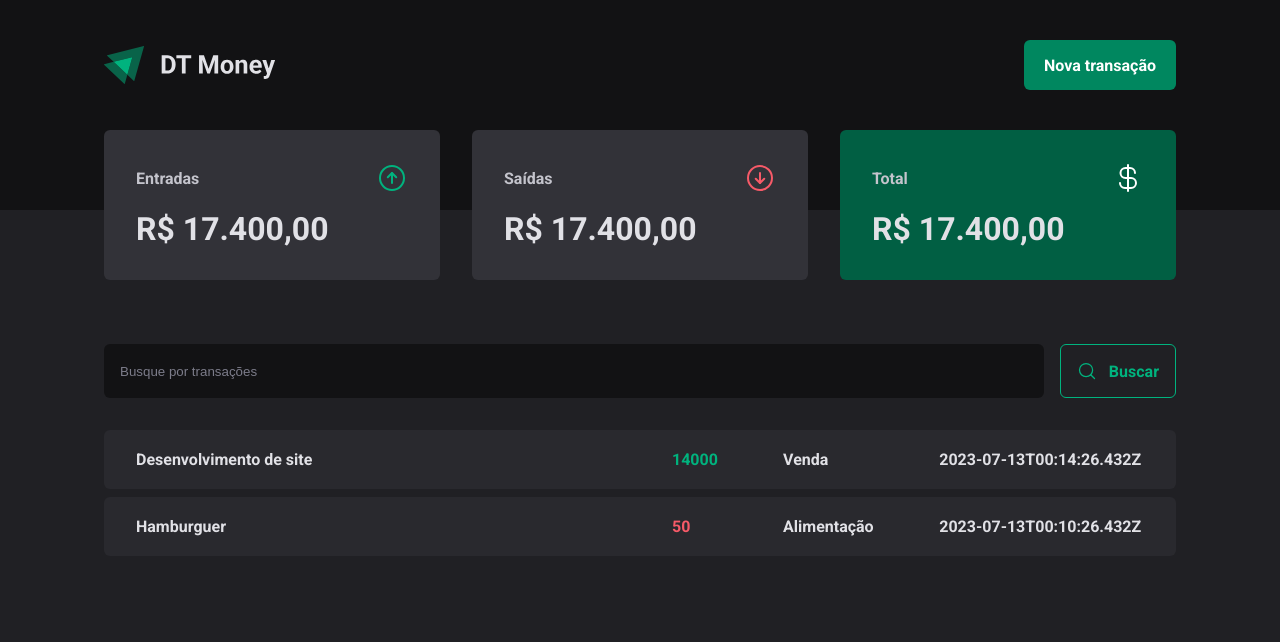
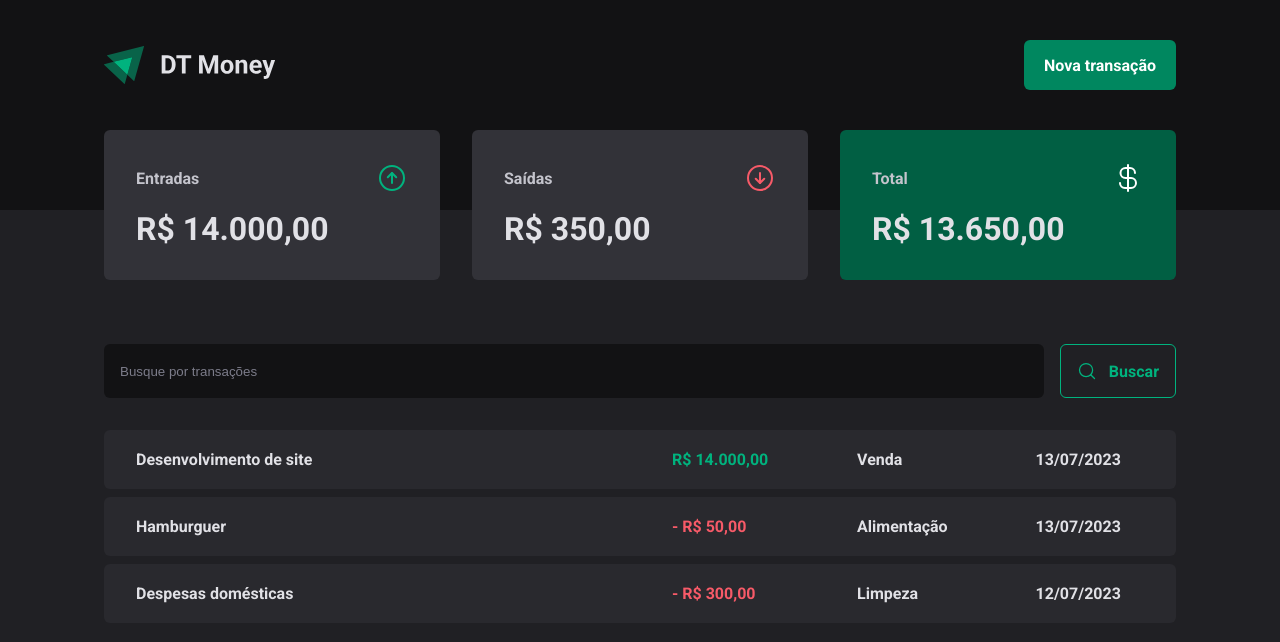
Before and after one commit to ViniciusOshima/DT-Money, a React (Vite) app: page / in a window 1280 px wide. Shown: the top 642 px of the page. Built offline with nearby package versions, Linux system fonts and the light colour scheme; data requests are answered from the project's data file.

Commit message:
FEAT introduzindo contexto na aplicação e separando o modal dos componentes, compartilhando suas informações também para o summary; calculos do summary realizados com Reduce, formatação dos valores impressos e criação de um hook próprio para calculos do summary

```diff
--- a/server.json
+++ b/server.json
@@ -15,6 +15,14 @@
       "category": "Alimentação",
       "price": 50,
       "createdAt": "2023-07-13T00:10:26.432Z"
+    },
+    {
+      "id": 3,
+      "description": "Despesas domésticas",
+      "type": "outcome",
+      "category": "Limpeza",
+      "price": 300,
+      "createdAt": "2023-07-12T00:10:26.432Z"
     }
   ]
 }
--- a/src/App.tsx
+++ b/src/App.tsx
@@ -2,13 +2,16 @@
 import { GlobalStyle } from './styles/global'
 import { defaultTheme } from './styles/themes/default'
 import { Transactions } from './pages/Transactions'
+import { TransactionsProvider } from './contexts/TransactionsContext'
 
 export function App() {
   return (
     <ThemeProvider theme={defaultTheme}>
       <GlobalStyle />
 
-      <Transactions />
+      <TransactionsProvider>
+        <Transactions />
+      </TransactionsProvider>
     </ThemeProvider>
   )
 }
--- a/src/components/Summary/index.tsx
+++ b/src/components/Summary/index.tsx
@@ -1,7 +1,11 @@
 import { ArrowCircleDown, ArrowCircleUp, CurrencyDollar } from 'phosphor-react'
 import { SummaryCard, SummaryContainer } from './styles'
+import { priceFormatter } from '../../utils/formatter'
+import { useSummary } from '../../hooks/useSumary'
 
 export function Summary() {
+  const summary = useSummary()
+
   return (
     <SummaryContainer>
       <SummaryCard>
@@ -10,7 +14,7 @@
           <ArrowCircleUp size={32} color="#00b37e" />
         </header>
 
-        <strong>R$ 17.400,00</strong>
+        <strong>{priceFormatter.format(summary.income)}</strong>
       </SummaryCard>
 
       <SummaryCard>
@@ -19,7 +23,7 @@
           <ArrowCircleDown size={32} color="#f75a68" />
         </header>
 
-        <strong>R$ 17.400,00</strong>
+        <strong>{priceFormatter.format(summary.outcome)}</strong>
       </SummaryCard>
 
       <SummaryCard variant="green">
@@ -28,7 +32,7 @@
           <CurrencyDollar size={32} color="#fff" />
         </header>
 
-        <strong>R$ 17.400,00</strong>
+        <strong>{priceFormatter.format(summary.total)}</strong>
       </SummaryCard>
     </SummaryContainer>
   )
--- /dev/null
+++ b/src/contexts/TransactionsContext.tsx
@@ -0,0 +1,41 @@
+import { ReactNode, createContext, useEffect, useState } from 'react'
+
+interface Transaction {
+  id: number
+  description: string
+  type: 'income' | 'outcome'
+  price: number
+  category: string
+  createdAt: string
+}
+
+interface TransactionContextType {
+  transactions: Transaction[]
+}
+
+interface TransactionsProviderProps {
+  children: ReactNode
+}
+
+export const TransactionsContext = createContext({} as TransactionContextType)
+
+export function TransactionsProvider({ children }: TransactionsProviderProps) {
+  const [transactions, setTransactions] = useState<Transaction[]>([])
+
+  async function loadTransactions() {
+    const response = await fetch('http://localhost:3333/transactions')
+    const data = await response.json()
+
+    setTransactions(data)
+  }
+
+  useEffect(() => {
+    loadTransactions()
+  }, [])
+
+  return (
+    <TransactionsContext.Provider value={{ transactions }}>
+      {children}
+    </TransactionsContext.Provider>
+  )
+}
--- /dev/null
+++ b/src/hooks/useSumary.ts
@@ -0,0 +1,27 @@
+import { useContext } from 'react'
+import { TransactionsContext } from '../contexts/TransactionsContext'
+
+export function useSummary() {
+  const { transactions } = useContext(TransactionsContext)
+
+  const summary = transactions.reduce(
+    (acc, transaction) => {
+      if (transaction.type === 'income') {
+        acc.income += transaction.price
+        acc.total += transaction.price
+      } else {
+        acc.outcome += transaction.price
+        acc.total -= transaction.price
+      }
+
+      return acc
+    },
+    {
+      income: 0,
+      outcome: 0,
+      total: 0,
+    },
+  )
+
+  return summary
+}
--- a/src/pages/Transactions/index.tsx
+++ b/src/pages/Transactions/index.tsx
@@ -1,35 +1,17 @@
-import { useEffect, useState } from 'react'
 import { Header } from '../../components/Header'
 import { Summary } from '../../components/Summary'
+import { TransactionsContext } from '../../contexts/TransactionsContext'
+import { dateFormatter, priceFormatter } from '../../utils/formatter'
 import { SearchForm } from '../components/SearchForm'
 import {
   PriceHighlight,
   TransactionsContainer,
   TransactionsTable,
 } from './styles'
-
-interface Transactions {
-  id: number
-  description: string
-  type: 'income' | 'outcome'
-  price: number
-  category: string
-  createdAt: string
-}
+import { useContext } from 'react'
 
 export function Transactions() {
-  const [transactions, setTransactions] = useState<Transactions[]>([])
-
-  async function loadTransactions() {
-    const response = await fetch('http://localhost:3333/transactions')
-    const data = await response.json()
-
-    setTransactions(data)
-  }
-
-  useEffect(() => {
-    loadTransactions()
-  }, [])
+  const { transactions } = useContext(TransactionsContext)
 
   return (
     <div>
@@ -48,11 +30,14 @@
                     <td width="50%">{transaction.description}</td>
                     <td>
                       <PriceHighlight variant={transaction.type}>
-                        {transaction.price}
+                        {transaction.type === 'outcome' && '- '}
+                        {priceFormatter.format(transaction.price)}
                       </PriceHighlight>
                     </td>
                     <td>{transaction.category}</td>
-                    <td>{transaction.createdAt}</td>
+                    <td>
+                      {dateFormatter.format(new Date(transaction.createdAt))}
+                    </td>
                   </tr>
                 </>
               )
--- /dev/null
+++ b/src/utils/formatter.ts
@@ -0,0 +1,6 @@
+export const dateFormatter = new Intl.DateTimeFormat('pt-BR')
+
+export const priceFormatter = new Intl.NumberFormat('pt-BR', {
+  style: 'currency',
+  currency: 'BRL',
+})
```
